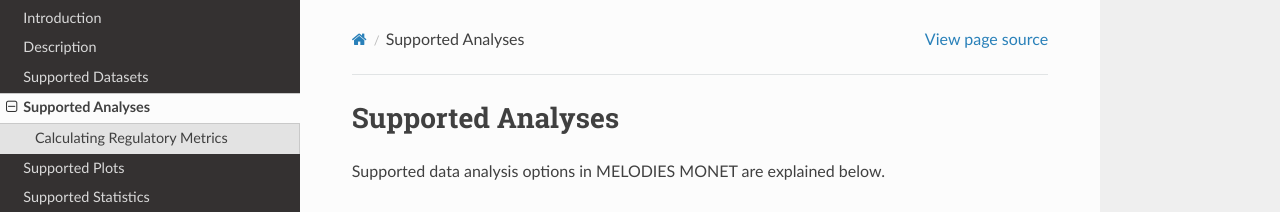
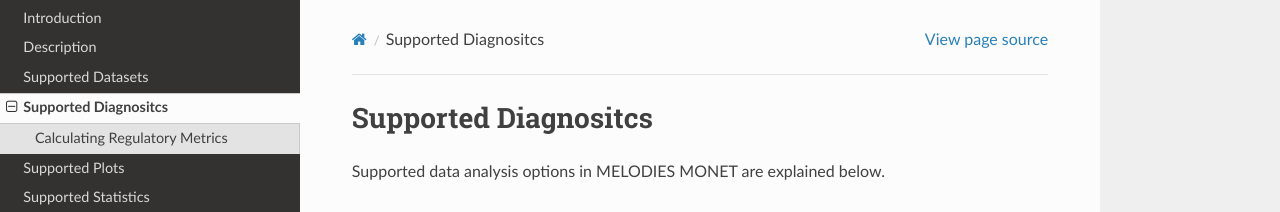
Before and after one commit to NOAA-CSL/MELODIES-MONET, a Sphinx documentation site: the page built from docs/background/supported_diagnostics.rst, in a window 1280 px wide and 1117 px high. Shown: the top 212 px of the window. Built offline with Sphinx 7.4.7 and the Read the Docs theme 2.0.0, drawn with Linux system fonts in a browser that asks for light colours; pages that are not in the unit, such as notebooks, are missing from menus.

Commit message:
docs: Supported Analysis to Supported Diagnostics

```diff
--- a/docs/appendix/yaml.rst
+++ b/docs/appendix/yaml.rst
@@ -231,7 +231,7 @@
      (in %) is used to calculate the percentile (e.g., 5, 50, 95). Currently only
      used for "spatial_bias" plots. Will work with data as is and regulatory metrics.
    * **regulatory:** If false (default), use data as is. If set to true, the
-     regulatory metric is calculated as explained under :doc:`/background/supported_analyses`.
+     regulatory metric is calculated as explained under :doc:`/background/supported_diagnostics`.
      Only works for "OZONE" and "PM2.5" variables.
    * **ylabel_reg_plot:** String to use as ylabel in plot for regulatory calculation.
      Useful for adding units or instrument information. Only used if regulatory = True.
--- a/docs/background/supported_analyses.rst
+++ b/docs/background/supported_diagnostics.rst
@@ -1,5 +1,5 @@
-Supported Analyses
-==================
+Supported Diagnositcs
+=====================
 
 Supported data analysis options in MELODIES MONET are explained below.
 
--- a/docs/index.rst
+++ b/docs/index.rst
@@ -44,7 +44,7 @@
    background/introduction
    background/description
    background/supported_datasets
-   background/supported_analyses
+   background/supported_diagnostics
    background/supported_plots
    background/supported_stats
    background/time_chunking
```
